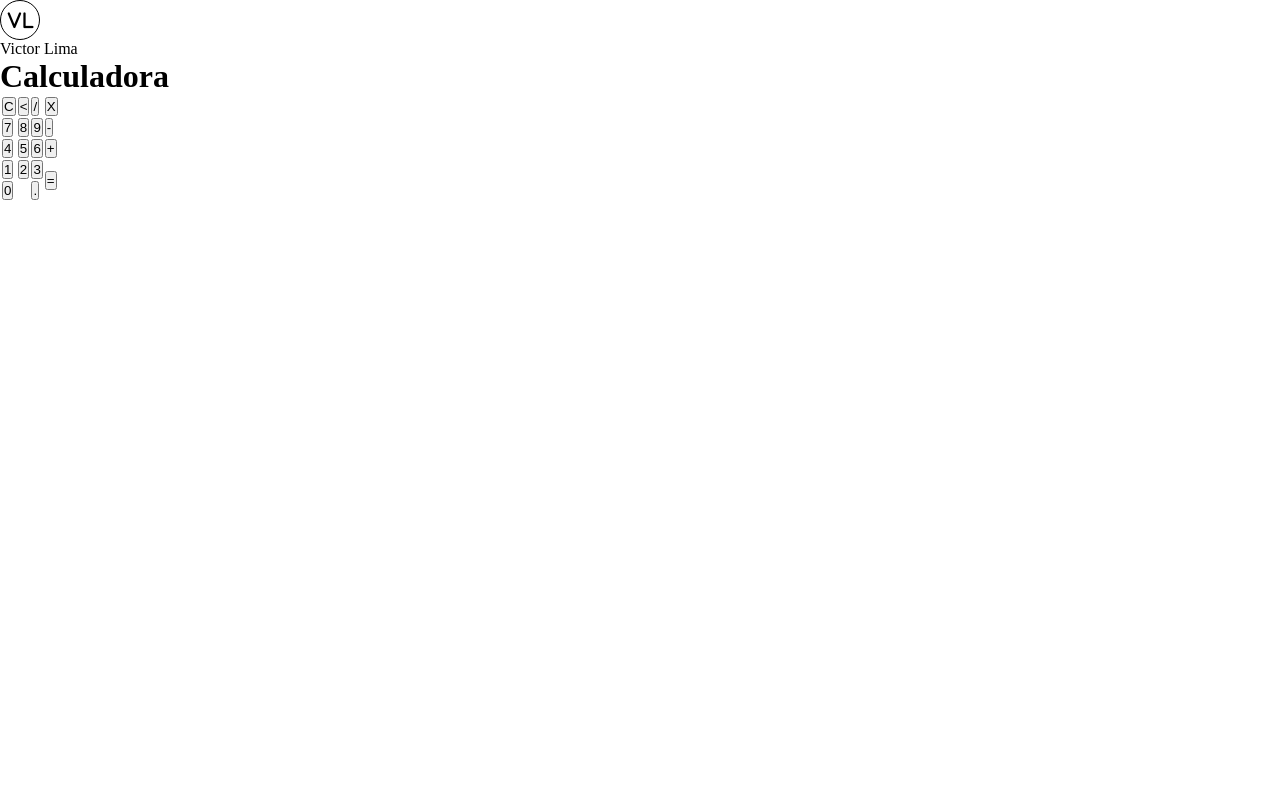
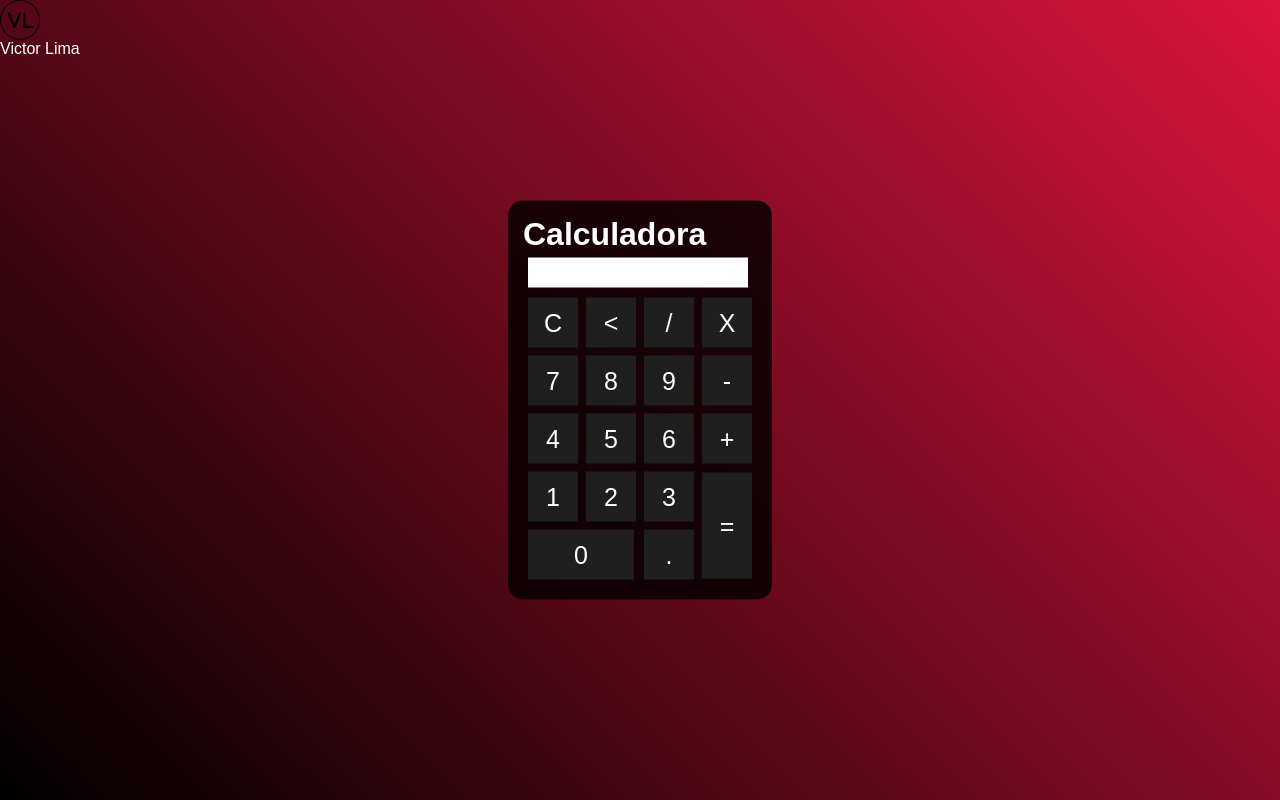
Before and after one commit to jvlimadev/calculadora, a plain HTML site: page index.html in a window 1280 px wide. Drawn offline with Linux system fonts and the light colour scheme.

Commit message:
Termino da estilizacao da pagina e da calculadora.

```diff
--- a/index.html
+++ b/index.html
@@ -25,32 +25,32 @@
 
                 <table class="body__calculator">
                     <tr>
-                        <td><button>C</button></td>
-                        <td><button><</button></td>
-                        <td><button>/</button></td>
-                        <td><button>X</button></td>
+                        <td><button class="button">C</button></td>
+                        <td><button class="button"><</button></td>
+                        <td><button class="button">/</button></td>
+                        <td><button class="button">X</button></td>
                     </tr>
                     <tr>
-                        <td><button>7</button></td>
-                        <td><button>8</button></td>
-                        <td><button>9</button></td>
-                        <td><button>-</button></td>
+                        <td><button class="button">7</button></td>
+                        <td><button class="button">8</button></td>
+                        <td><button class="button">9</button></td>
+                        <td><button class="button">-</button></td>
                     </tr>
                     <tr>
-                        <td><button>4</button></td>
-                        <td><button>5</button></td>
-                        <td><button>6</button></td>
-                        <td><button>+</button></td>
+                        <td><button class="button">4</button></td>
+                        <td><button class="button">5</button></td>
+                        <td><button class="button">6</button></td>
+                        <td><button class="button">+</button></td>
                     </tr>
                     <tr>
-                        <td><button>1</button></td>
-                        <td><button>2</button></td>
-                        <td><button>3</button></td>
-                        <td rowspan="2"><button>=</button></td>
+                        <td><button class="button">1</button></td>
+                        <td><button class="button">2</button></td>
+                        <td><button class="button">3</button></td>
+                        <td rowspan="2"><button class="button equal__sign">=</button></td>
                     </tr>
                     <tr>
-                        <td colspan="2"><button>0</button></td>
-                        <td><button>.</button></td>
+                        <td colspan="2"><button class="button zero">0</button></td>
+                        <td><button class="button">.</button></td>
                     </tr>
                 </table>
             </div>
--- a/style.css
+++ b/style.css
@@ -17,3 +17,54 @@
     padding: 0;
     box-sizing: border-box;
 }
+
+.page {
+    background-image: linear-gradient(45deg, black , crimson);
+    height: 100vh;
+    color: white;
+    font-family: Arial, Helvetica, sans-serif;
+}
+
+.calculador {
+    position: absolute;
+    left: 50%;
+    top: 50%;
+    background-color: rgba(0, 0, 0, 0.8);
+    transform: translate(-50%, -50%);
+    border-radius: 15px;
+    padding: 15px;
+}
+
+#result {
+    width: 220px;
+    height: 30px;
+    background-color: white;
+    margin: 5px;
+    font-size: 25px;
+    padding: 5px;
+    text-align: right;
+    text-transform: uppercase;
+}
+
+.button {
+    width: 50px;
+    height: 50px;
+    font-size: 25px;
+    cursor: pointer;
+    background-color: rgb(31,31,31);
+    border: none;
+    color: white;
+    margin: 3px;
+}
+
+.button:hover {
+    background-color: black;
+}
+
+.equal__sign {
+    height: 106px;
+}
+
+.zero {
+    width: 106px;
+}
```
